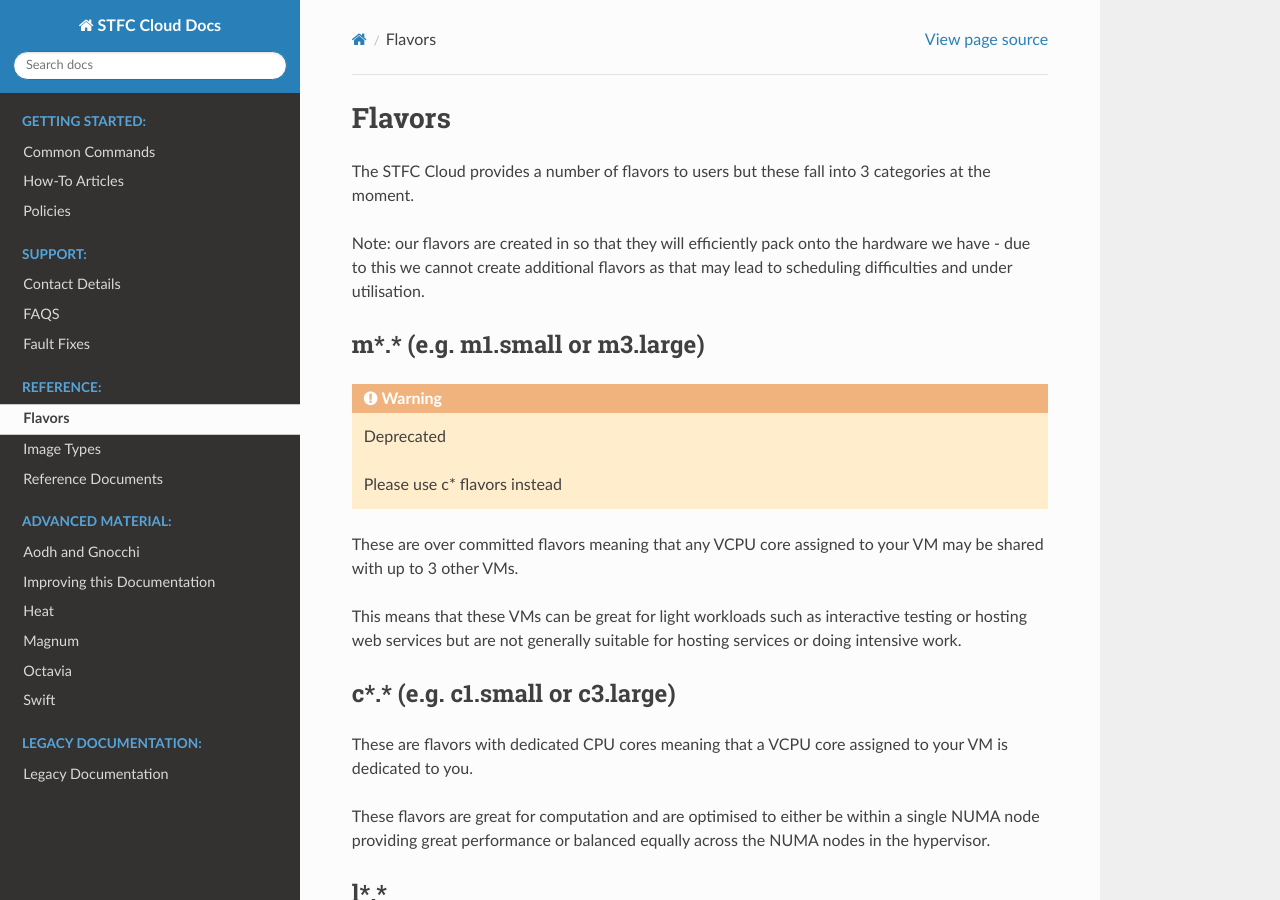
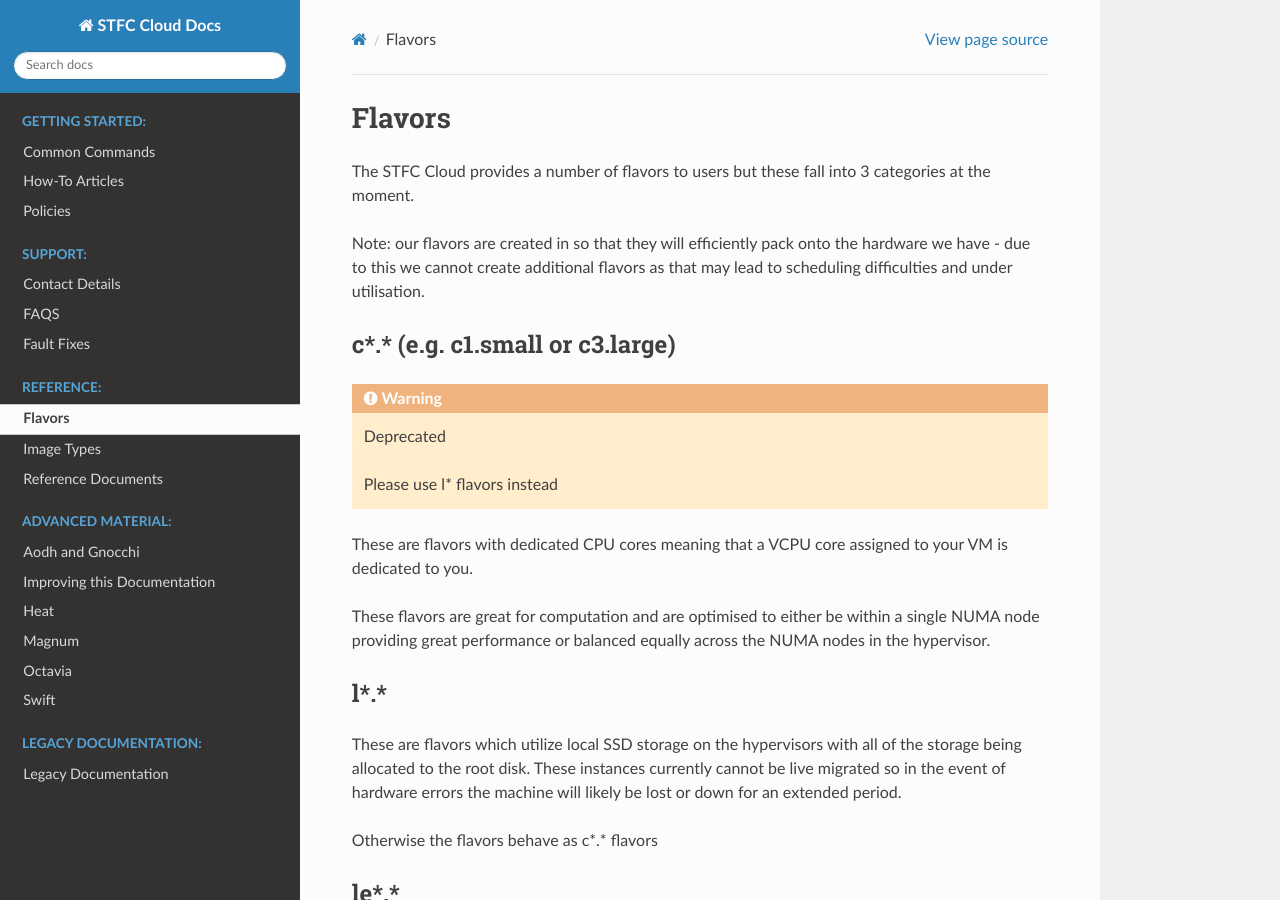
Before and after one commit to stfc/cloud-docs, a Sphinx documentation site: the page built from source/Flavors.rst, in a window 1280 px wide and 900 px high. Built offline with Sphinx 7.4.7 and the Read the Docs theme 2.0.0, drawn with Linux system fonts in a browser that asks for light colours.

Commit message:
Remove m flavors and deprecate c flavors

```diff
--- a/source/Flavors.rst
+++ b/source/Flavors.rst
@@ -9,20 +9,12 @@
 Note: our flavors are created in so that they will efficiently pack onto the hardware we have - due to this we cannot create additional flavors as that may lead to scheduling difficulties and under utilisation.
 
 ################################
-m*.* (e.g. m1.small or m3.large)
+c*.* (e.g. c1.small or c3.large)
 ################################
 .. Warning:: Deprecated
 
-    Please use c* flavors instead
+    Please use l* flavors instead
 
-These are over committed flavors meaning that any VCPU core assigned to your VM may be shared with up to 3 other VMs.
-
-This means that these VMs can be great for light workloads such as interactive testing or hosting web services but are not generally suitable for hosting services or doing intensive work.
-
-
-################################
-c*.* (e.g. c1.small or c3.large)
-################################
 These are flavors with dedicated CPU cores meaning that a VCPU core assigned to your VM is dedicated to you.
 
 These flavors are great for computation and are optimised to either be within a single NUMA node providing great performance or balanced equally across the NUMA nodes in the hypervisor.
```
